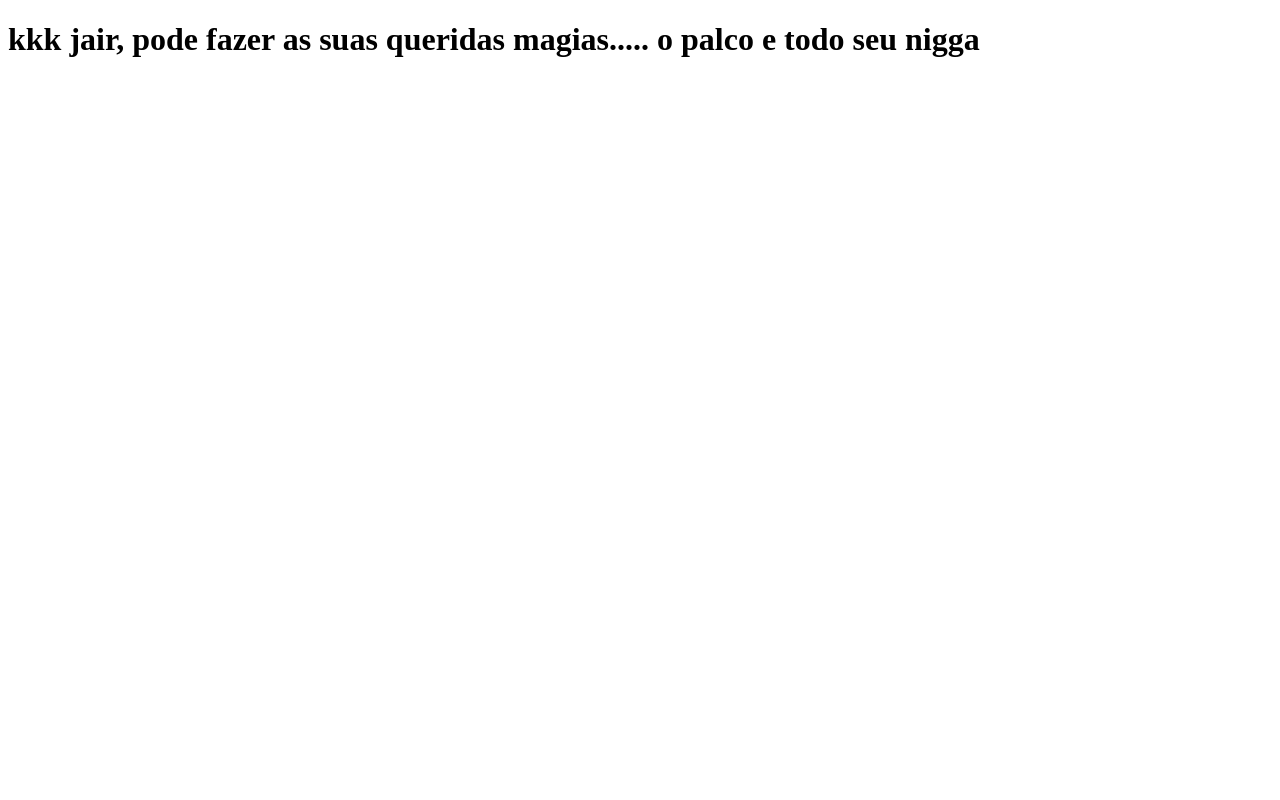
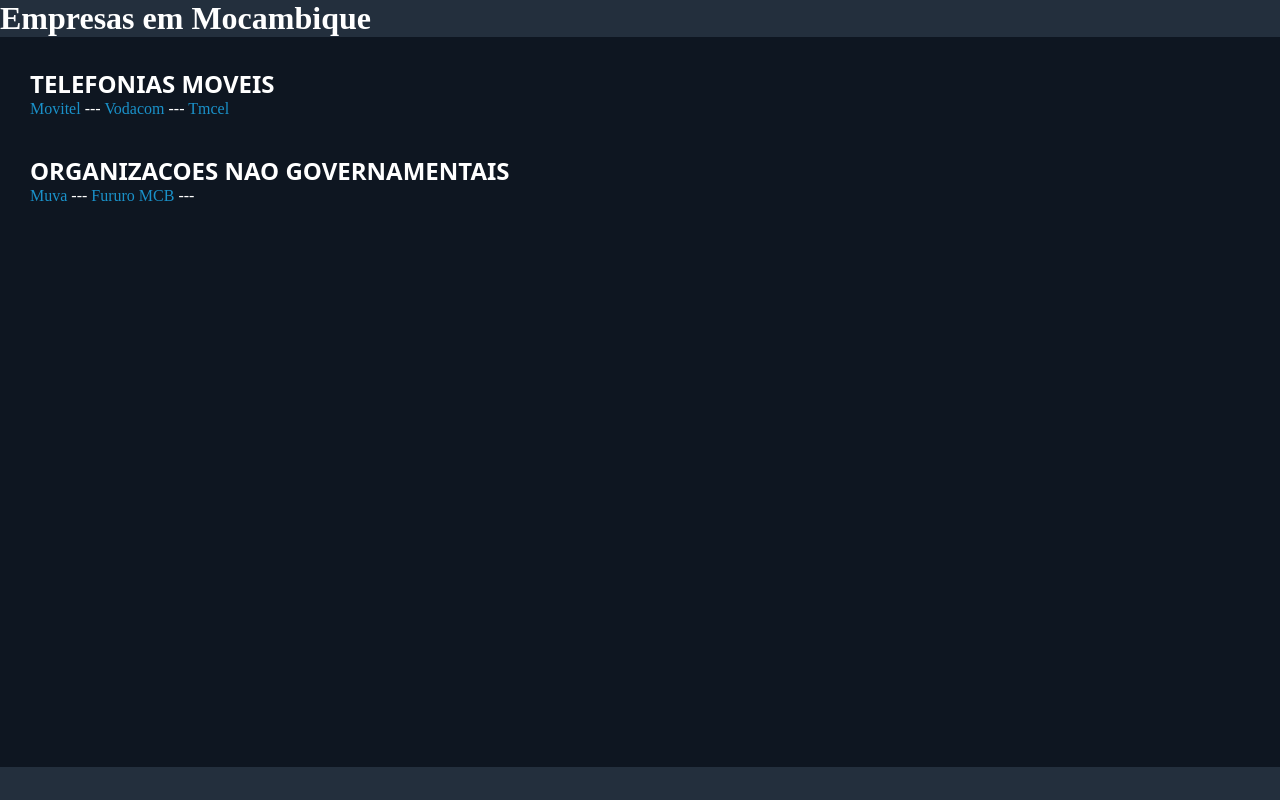
Before and after one commit to DerckJunior/empregosmz, a plain HTML site: page index.html in a window 1280 px wide. Drawn offline with nearby package versions, Linux system fonts and the light colour scheme; some packages are replaced by stand-ins of ours; files that its build step writes are made by us from their sources; a script that the page names is missing.

Commit message:
Add files via upload

```diff
--- /dev/null
+++ b/global.css
@@ -0,0 +1,32 @@
+*{
+    margin: 0;
+    padding: 0;
+    font-family: 'Times New Roman', Times, serif;
+}
+
+body{
+
+    color: white;
+}
+
+
+
+a{
+    color: rgb(26, 145, 201);
+    text-decoration: none;
+    transition: .24s;
+
+}
+
+
+a:hover{
+
+    color: rgb(255, 255, 255);
+}
+
+
+
+h2{
+
+    font-family: system-ui, -apple-system, BlinkMacSystemFont, 'Segoe UI', Roboto, Oxygen, Ubuntu, Cantarell, 'Open Sans', 'Helvetica Neue', sans-serif;
+}
--- /dev/null
+++ b/homepage.css
@@ -0,0 +1,51 @@
+@import 'global.css';
+
+body{
+
+    display: flex;
+    flex-direction: column;
+    height: 100vh;
+}
+
+.column{
+
+    height: 100%;
+
+}
+
+#emCima{
+
+    height: 5vh;
+    background-color: #232f3d;
+
+}
+
+
+#emCima > h1{
+
+    font-size: 4vh;
+    color: white;
+}
+
+
+div#ecra{
+    padding: 30px;
+    color: white;
+
+    background-color: #0e1621;
+    height: 100%;
+
+    overflow-y: scroll;
+}
+
+div#ecra > .title{
+
+
+}
+
+.emBaixo{
+
+    height: 5vh;
+    background-color: #232f3d;
+
+}
--- a/index.html
+++ b/index.html
@@ -1,21 +1,69 @@
+<!DOCTYPE html>
+<html lang="pt-br">
+<head>
+    <meta charset="UTF-8">
+    <meta name="viewport" content="width=device-width, initial-scale=1.0">
+    <title>Vagas - Emprego</title>
+
+    <link rel="stylesheet" href="style/global.css">
+    <link rel="stylesheet" href="style/homepage.css">
+    <link rel="stylesheet" href="style/sweetalert2.css">
+
+    <!--BootStrap Icons-->
+    <link rel="stylesheet" href="https://cdn.jsdelivr.net/npm/bootstrap-icons@1.11.3/font/bootstrap-icons.min.css">
+
+    <script src="js/jquery.js"></script>
+    <script src="js/sweetalert2.js"></script>
+
+</head>
+<body>
 
 
-<!DOCTYPE html>
-<html>
-  <head>
+
+    <div id="emCima">
+
+        <h1>Empresas em Mocambique</h1>
+
+
+    </div>
 
 
 
 
-  </head>
+    <!--================================== ECRA DE VISUALIZACAO ===================================-->
+    <div id="ecra">
+
+
+        <h2>TELEFONIAS MOVEIS</h2>
+ <p>
+            <a href="https://movitel.co.mz/digital-services/1553669839071" target="_blank">Movitel</a>   ---
+             <a href="https://jobs.vodafone.com/careers?&location=Mozambique&domain=vodafone.com">Vodacom</a>   ---
+             <a href="https://www.tmcel.mz/carreiras/">Tmcel</a>
+        </p>
+        <br>
+        <br>
+        <h2 class="title">ORGANIZACOES NAO GOVERNAMENTAIS</h2>
+
+
+       <p>
+           <a href="https://muvamoz.org/trabalhe-connosco/#carreira" target="_blank">Muva</a>   ---
+            <a href="https://www.futuromcb.com/pt/oportunidades-de-emprego">Fururo MCB</a>   ---
+
+       </p>
 
 
 
-    <body>
 
-      <h1>kkk jair, pode fazer as suas queridas magias..... o palco e todo seu nigga</h1>
-
-    </body>
+    </div>
+    <!--================================== FIM DO ECRA DE VISUALIZACAO ===================================-->
 
 
-  </html>
+
+
+
+
+
+    <footer class="emBaixo">
+
+
+    </footer>
```
